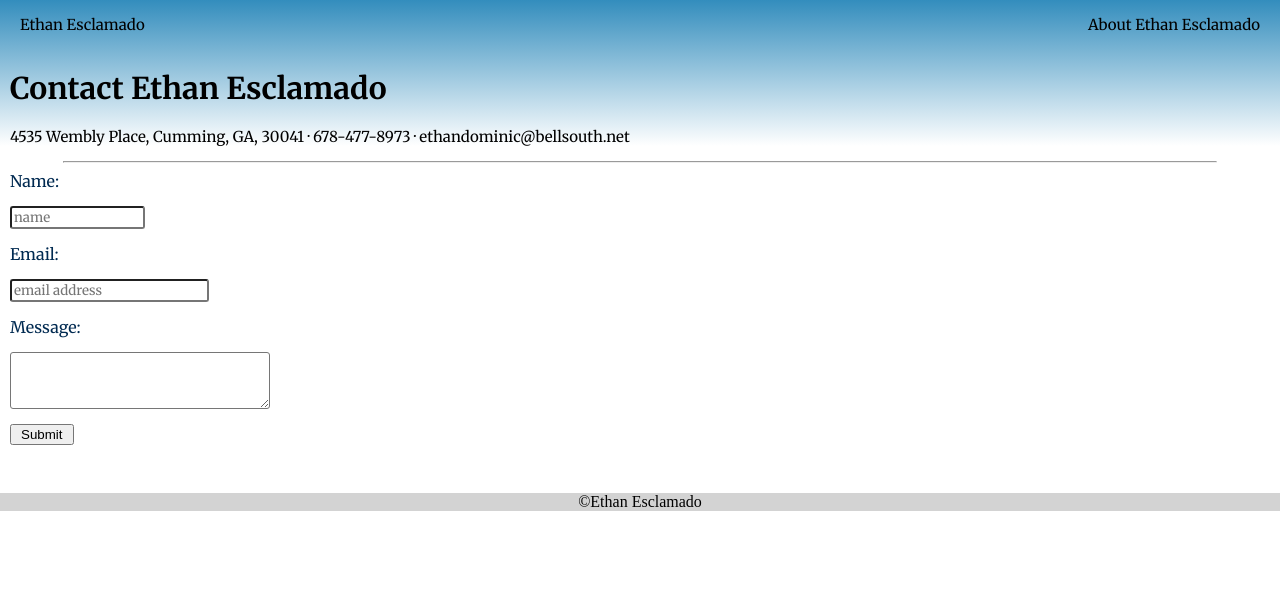
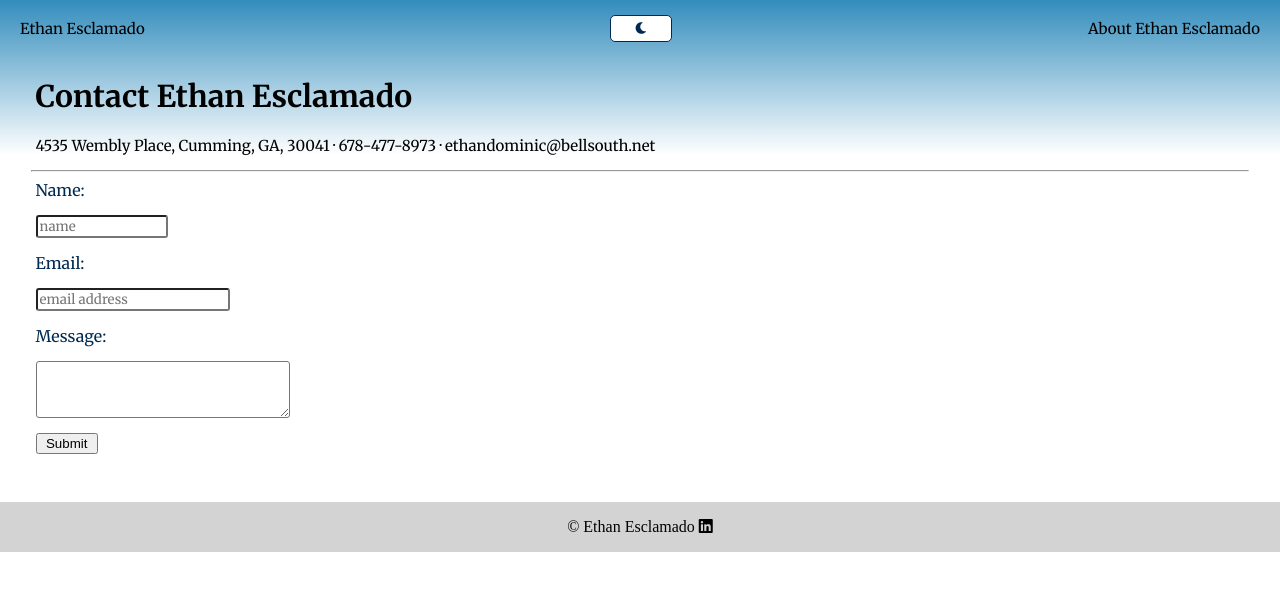
Before and after one commit to Ethan-Esclamado/CV, a plain HTML site: page contact.html in a window 1280 px wide. Drawn offline with Linux system fonts and the light colour scheme.

Commit message:
dark mode saves between pages

```diff
--- a/contact.html
+++ b/contact.html
@@ -7,6 +7,9 @@
     <link rel="preconnect" href="https://fonts.googleapis.com">
     <link rel="preconnect" href="https://fonts.gstatic.com" crossorigin>
     <link href="https://fonts.googleapis.com/css2?family=Merriweather:ital,opsz,wght@0,18..144,300..900;1,18..144,300..900&display=swap" rel="stylesheet">
+    <link rel="stylesheet"  href="https://cdnjs.cloudflare.com/ajax/libs/font-awesome/6.0.0-beta3/css/all.min.css">
+    <title>Ethan Esclamado</title>
+  </head>
     <title>Ethan Esclamado</title>
   </head>
   <body>
@@ -14,6 +17,8 @@
     <div class="top-section">
     <nav>
         <p>Ethan Esclamado</p>
+        <button id="theme-toggle" class="theme-toggle" aria-label="Toggle dark mode">
+            <i class="fa-solid fa-moon"></i></button>
         <p><a href="index.html">About Ethan Esclamado</a></p>
     </nav>
 
@@ -22,8 +27,8 @@
     <p>4535 Wembly Place, Cumming, GA, 30041 &centerdot; 678-477-8973 &centerdot; ethandominic@bellsouth.net</p>
     </div>
     </div>
-    </body>
-    <hr>
+    <hr class="contact-hr">
+    <div class="contact-body">
     <form class="one-col" action="https://formsubmit.co/d71b59f17ae620bd0ef3a5783307a74c" method="POST">
         <label>Name:</label>
         <input class="text" type="text" name="name" placeholder="name" required>
@@ -33,10 +38,12 @@
         <textarea name="message" rows="3" cols="21"></textarea>
         <button type="submit">Submit</button>
     </form>
+    </div>
     <br>
     <footer>
-        &copy; <a href="index.html">Ethan Esclamado</a> <a href="https://www.linkedin.com/in/ethanesclamado" target="_blank"><i class="fa-brands fa-linkedin"></i></a>
+        <p>&copy; <a href="index.html">Ethan Esclamado</a> <a href="https://www.linkedin.com/in/ethanesclamado" target="_blank"><i class="fa-brands fa-linkedin"></i></a></p>
     </footer>
 
+    <script src="javascript/script.js"></script>
   </body>
 </html>
--- a/css/style.css
+++ b/css/style.css
@@ -1,5 +1,9 @@
 body {
     margin: 0;
+  }
+
+  .contact-body {
+    margin-left: 2%;
   }
 
 .top-section {
@@ -22,7 +26,7 @@ nav {
 }
 
 
-  .theme-toggle {
+.theme-toggle {
   display: flex;
   align-items: center;
   justify-content: center;
@@ -117,6 +121,11 @@ header img {
 /************* Sections ********************/
 hr {
   width: 90%;
+}
+
+.contact-hr {
+
+  width: 95%;
 }
 
 section h2 {
@@ -250,6 +259,7 @@ button {
   font-family: 'Merriweather', serif;
   font-size: 15px;
   padding-left: 10px;
+  margin-left: 2%;
 }
 
 /* --- Dark Mode Styles --- */
--- a/javascript/script.js
+++ b/javascript/script.js
@@ -12,6 +12,13 @@ toggleBtn.addEventListener('click', () => {
         theme = 'dark';
     }
     localStorage.setItem('theme', theme);
+
+    // Save the mode between pages
+    if (body.classList.contains('dark-mode')) {
+        localStorage.setItem('theme', 'dark');
+    } else {
+        localStorage.setItem('theme', 'light');
+    }
 });
 
 // On page load:
```
